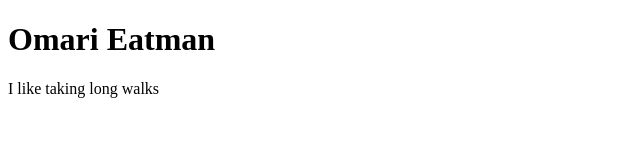
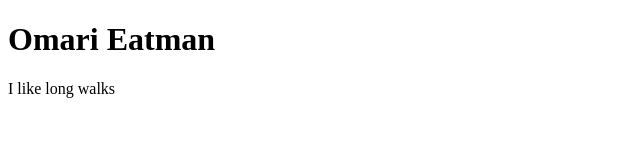
Before and after one commit to OmariEatman/OmariEatman.github.io, a plain HTML site: page index.html in a window 1280 px wide. Shown: the full height of the page, 0-640 px from the left. Drawn offline with Linux system fonts and the light colour scheme.

Commit message:
Update personal page introduction

```diff
--- a/index.html
+++ b/index.html
@@ -8,7 +8,7 @@
 <body>
   <main>
     <h1>Omari Eatman</h1>
-    <p>I like taking long walks</p>
+    <p>I like long walks</p>
   </main>
 </body>
 </html>
```
